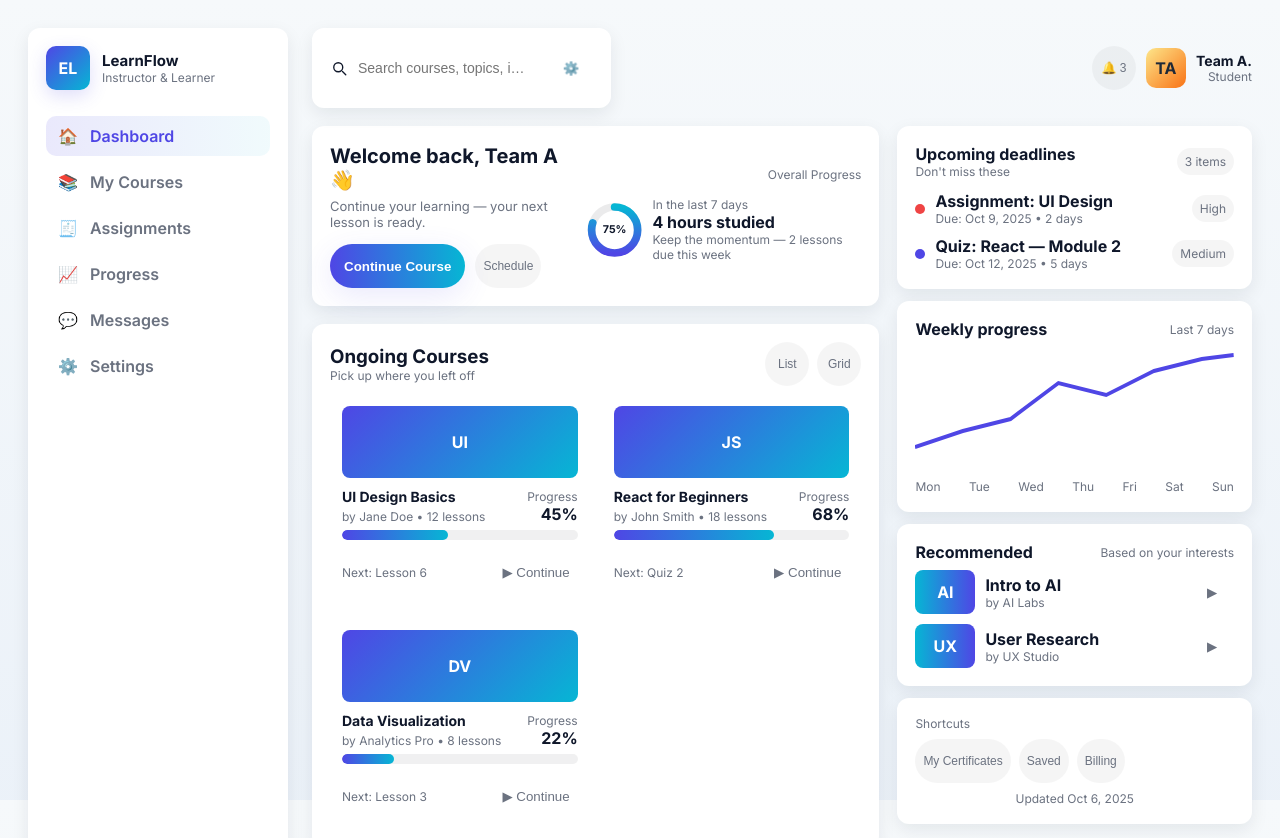
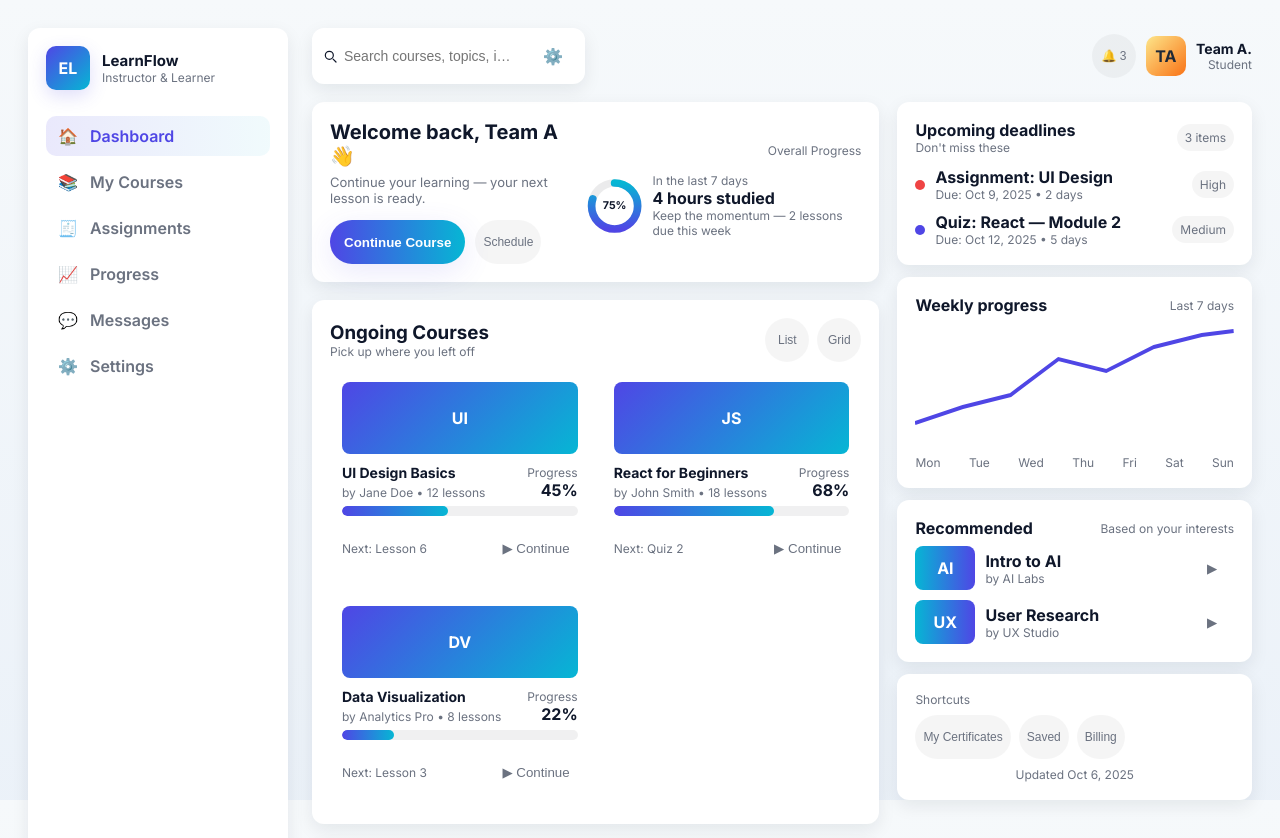
Before and after one commit to showshowdoma/Student_E_learning_dashboard, a plain HTML site: page index.html in a window 1280 px wide. Shown: the top 838 px of the page. Drawn offline with Linux system fonts and the light colour scheme.

Commit message:
Update style.css

```diff
--- a/style.css
+++ b/style.css
@@ -408,3 +408,25 @@ button, .icon-btn {
   align-items: center;
   justify-content: center;
 }
+/* Shrink search bar on large desktop screens */
+@media (min-width: 981px) {
+  .search {
+    padding: 6px 10px; /* less vertical space = shorter height */
+    gap: 6px;
+  }
+
+  .search input {
+    font-size: 14px;
+    padding: 4px 0; /* optional: remove excess space */
+  }
+
+  .search svg {
+    width: 16px;
+    height: 16px;
+  }
+
+  .search button.icon-btn {
+    padding: 4px;
+    font-size: 16px;
+  }
+}
```
